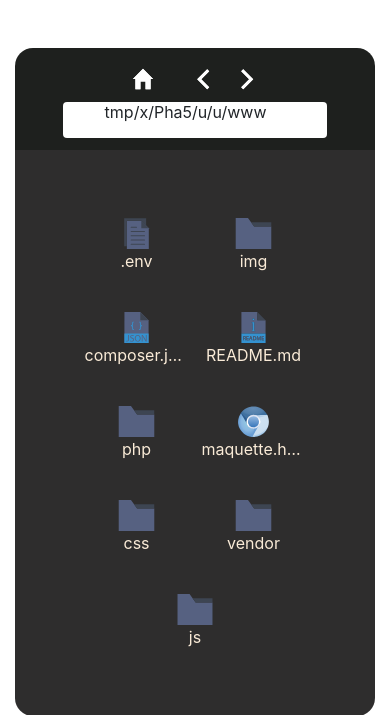
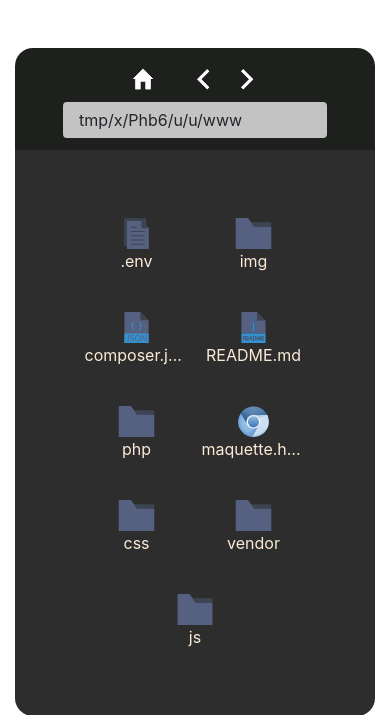
Before and after one commit to GeoffroyCarette/explorateur_de_fichier, a PHP site: page / in a window 390 px wide. Shown: the top 715 px of the page. Run offline with PHP 8.4, Linux system fonts and the light colour scheme; style sheets or scripts are compiled from the project's sources; some libraries are stand-ins or nearby versions.

Commit message:
Réglages
Responsive

```diff
--- a/css/_gridicon.scss
+++ b/css/_gridicon.scss
@@ -32,7 +32,7 @@
 
 /* width */
 ::-webkit-scrollbar {
-	width: 15px;
+	width: 8px;
 }
 
 /* Track */
--- a/css/_media_531-575px.scss
+++ b/css/_media_531-575px.scss
@@ -7,7 +7,6 @@
 
         .div_path {
             overflow-x: scroll;
-            padding-bottom: 1rem;
             width: 60%;
         }
 
--- a/css/_media_576-767px.scss
+++ b/css/_media_576-767px.scss
@@ -9,7 +9,6 @@
         .div_path {
             overflow-x: scroll;
             margin: auto;
-            padding-bottom: 1rem;
             width: 80%;
         }
 
--- a/css/_media_small_devices.scss
+++ b/css/_media_small_devices.scss
@@ -8,8 +8,6 @@
 
         .div_path {
             overflow-x: scroll;
-            margin: auto;
-            padding-bottom: 1rem;
             width: 100%;
         }
 
@@ -63,8 +61,6 @@
 
         .div_path {
             overflow-x: scroll;
-            margin: auto;
-            padding-bottom: 1rem;
             width: 80%;
         }
 
--- a/css/_navbar.scss
+++ b/css/_navbar.scss
@@ -12,7 +12,7 @@
         width: 82%;
         height: 36px;
         border-radius: 0.25rem;
-        background-color: white;
+        background-color: rgb(195, 195, 195);
     }
 
     img {
--- a/css/_pathmenuleft.scss
+++ b/css/_pathmenuleft.scss
@@ -289,6 +289,7 @@
 
 .background_aside{
     .aside_style{
+        overflow-y: scroll;
         z-index: 1;
         background-color: #3f3f3d;
         color: antiquewhite;
--- a/js/ajax.js
+++ b/js/ajax.js
@@ -36,7 +36,7 @@ window.addEventListener("dblclick", (event) => {
 window.addEventListener("touchstart", (event) => {
     // S'assure que l'on ne puisse pas double cliquer sur les boutons de navigation et l'arborescence
     if (containsClass("fichier")) {
-
+        transitionOpacity(0.0);
         // Ajoute le fichier au chemin
         isDir(event.target.getAttribute("data-path"), false);
         // Render
@@ -73,15 +73,17 @@ window.addEventListener("click", (event) => {
         isDir(event.target.getAttribute("data-path"), true);
 
     } else if (containsClass("home")) { // Si click sur le bouton accueil
-        transitionOpacity(0.0);
+        if (url_array.length > 1) {
+            transitionOpacity(0.0);
+        }
         url_array = ["."];
         url_array_stock = ["."];
         renderResponse(".");
     } else if (containsClass("back")) { // Si click sur le bouton précédent
-        transitionOpacity(0.0);
         if (url_array.length > 1) {
 
             url_array.pop();
+            transitionOpacity(0.0);
         }
         // if (url_array.length == 2) {
         //     url_array_stock = ["."];
--- a/php/templates/index.twig
+++ b/php/templates/index.twig
@@ -25,7 +25,7 @@
                         <a><img class="next" src="img/icones/arrow_after.svg" alt="" onmouseover="this.src='./img/icones/arrow_after_hover.svg'"
                                 onmouseout="this.src='./img/icones/arrow_after.svg'" onmousedown="this.src='./img/icones/arrow_after_onclick.svg'" onmouseup="this.src='./img/icones/arrow_after_hover.svg'"></a>
                     </div>
-                    <div class="col-12 col-sm-12 col-md-7 col-lg-8 col-xl-8 center_top">
+                    <div class="d-flex justify-content-center col-12 col-sm-12 col-md-7 col-lg-8 col-xl-8 center_top">
                         <div class="div_path d-flex align-items-center pl-2">
 
                         </div>
```
Also changed, not shown: 1 other file.
